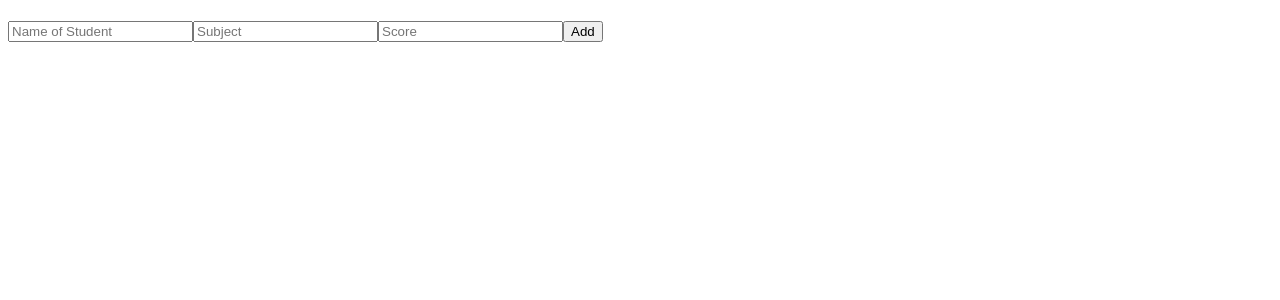
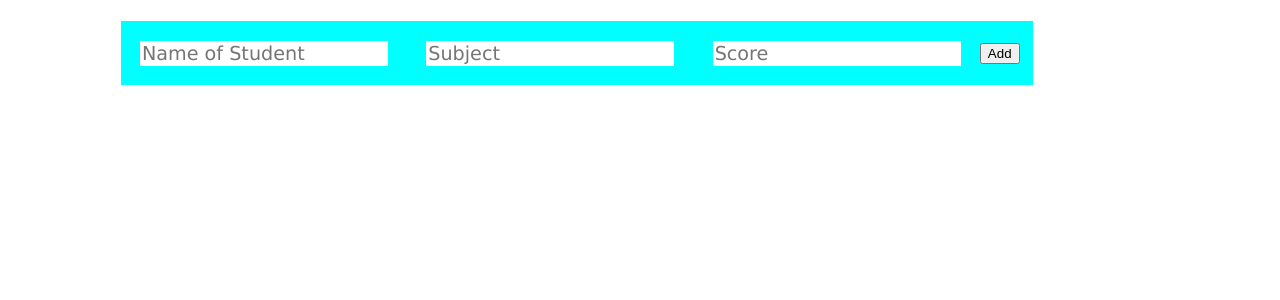
Before and after one commit to Carol21d/School-Grades, a Vue app: page / in a window 1280 px wide. Shown: the top 300 px of the page. Built offline with nearby package versions, Linux system fonts and the light colour scheme.

Commit message:
styles added

```diff
--- a/src/components/FormStudents.vue
+++ b/src/components/FormStudents.vue
@@ -1,25 +1,46 @@
-
-<script setup>
-
-</script>
+<script setup></script>
 <template>
   <div class="wrapper">
     <form @submit.prevent="addStudent()" class="wrapper__form">
-      <input type="text" placeholder="Name of Student">
-      <input type="text" placeholder="Subject">
-      <input type="number" placeholder="Score">
+      <input type="text" placeholder="Name of Student" />
+      <input type="text" placeholder="Subject" />
+      <input type="number" placeholder="Score" />
       <button type="submit">Add</button>
-
-
-
-
-
     </form>
-
-
   </div>
-
 </template>
 
-<style lang="scss" scoped>
+<style lang="scss">
+.wrapper {
+  display: flex;
+  flex-direction: column;
+  justify-content: center;
+  align-items: center;
+  width: 90%;
+  height: 80%;
+
+  .wrapper__form {
+    display: flex;
+    flex-direction: row;
+    justify-content: center;
+    align-items: center;
+    background-color: aqua;
+    width: auto 0;
+    height: auto 0;
+
+    input {
+      display: flex;
+      margin: 1em 1em;
+      border: none;
+      font-size: 1.2em;
+      font-family: "Lucida Sans", "Lucida Sans Regular", "Lucida Grande",
+        "Lucida Sans Unicode", Geneva, Verdana, sans-serif;
+    }
+
+    button{
+      display: flex;
+      margin-right: 1em;
+    }
+  }
+}
 </style>
```
